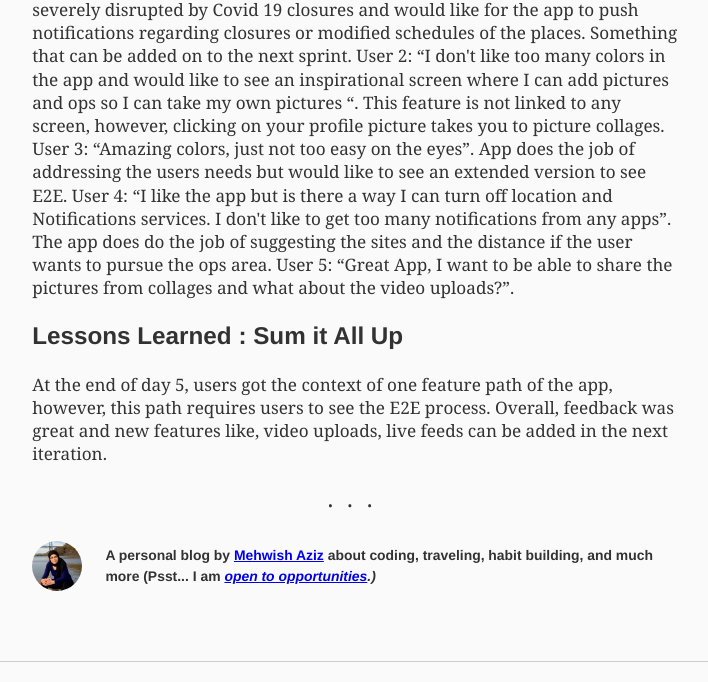
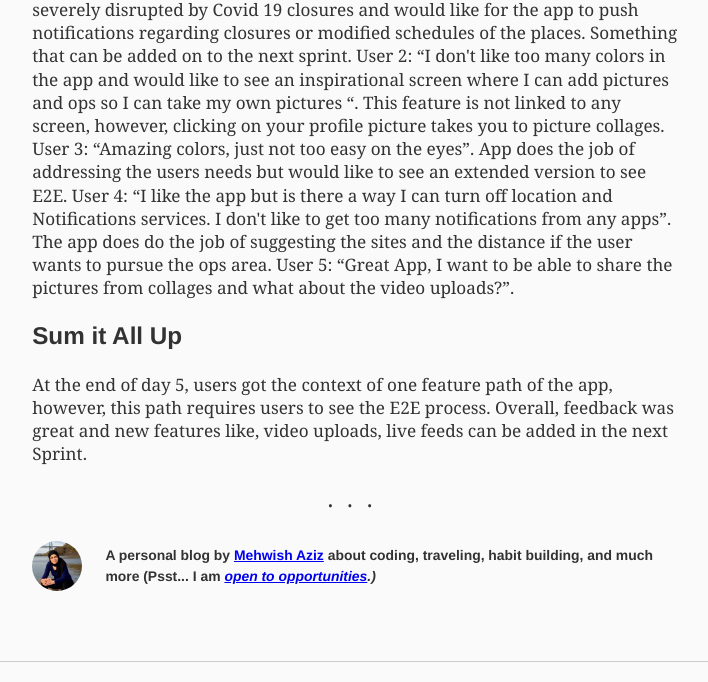
Before and after one commit to mehwisha01/Design-Portfolio, a Gatsby site: page /blog/GramCity/ in a window 1280 px wide. Shown: the part 8062-8744 px from the top of the page, without its empty margins (283-991 px from the left). Built offline with nearby package versions, Linux system fonts and the light colour scheme; Gatsby itself is replaced by a stand-in of ours; some packages are replaced by stand-ins of ours; what typography-theme-doelger would draw is missing.

Commit message:
Modifications to Gram City

```diff
--- a/content/posts/GramCity/index.md
+++ b/content/posts/GramCity/index.md
@@ -158,6 +158,6 @@ User 3: “Amazing colors, just not too easy on the eyes”. App does the job of
 User 4: “I like the app but is there a way I can turn off location and Notifications services. I don't like to get too many notifications from any apps”. The app does do the job of suggesting the sites and the distance if the user wants to pursue the ops area.
 User 5: “Great App, I want to be able to share the pictures from collages and what about the video uploads?”.
 
-## Lessons Learned : Sum it All Up
+## Sum it All Up
 
-At the end of day 5, users got the context of one feature path of the app, however, this path requires users to see the E2E process. Overall, feedback was great and new features like, video uploads, live feeds can be added in the next iteration.
+At the end of day 5, users got the context of one feature path of the app, however, this path requires users to see the E2E process. Overall, feedback was great and new features like, video uploads, live feeds can be added in the next Sprint.
```
